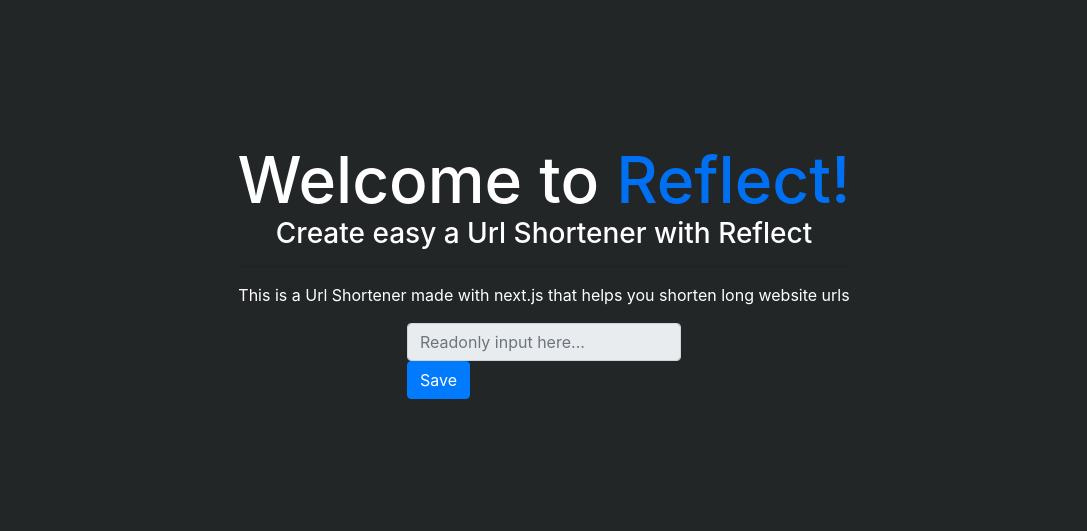
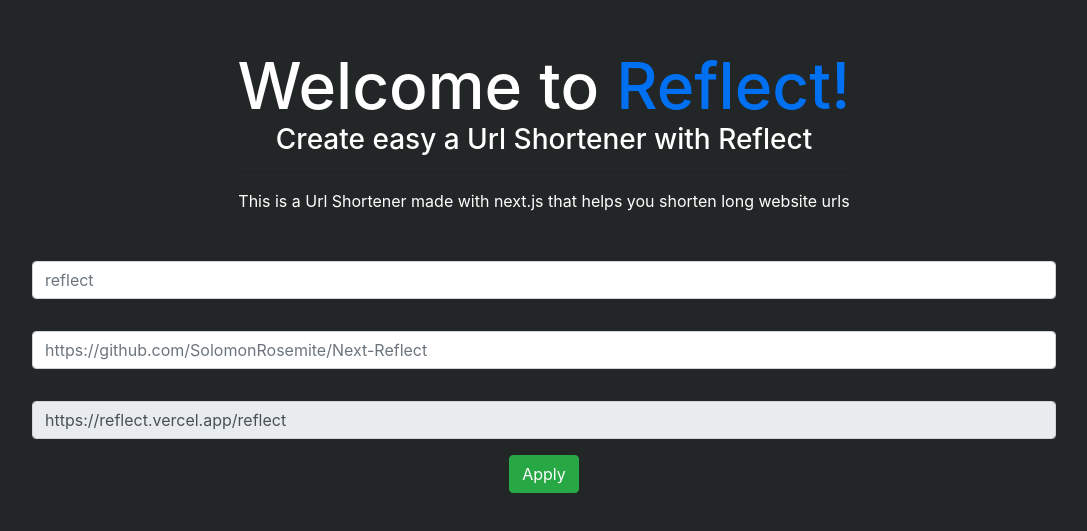
Before and after one commit to SolomonRosemite/Next-Reflect, a Next.js app in the folder client/: page / in a window 1280 px wide. Shown: the part 209-740 px from the top of the page, without its empty margins (96-1183 px from the left). Built offline with nearby package versions, Linux system fonts and the light colour scheme.

Commit message:
Add Server Api to Client

```diff
--- a/client/components/Home.tsx
+++ b/client/components/Home.tsx
@@ -1,25 +1,60 @@
 import "bootstrap/dist/css/bootstrap.min.css";
 
+import React, { ChangeEventHandler, useState } from "react";
 import styles from "../styles/Home.module.scss";
 import { Button, Form } from "react-bootstrap";
-import React from "react";
+
+import fetch from "node-fetch";
+
+const apiUrl = "https://api.rosemite.cf:7001/url";
 
 type Props = {};
 
 const Home = ({}: Props) => {
-  const [open, setOpen] = React.useState(false);
+  const [successful, setSuccessful] = useState(false);
+  const [redirectUrl, setRedirectUrl] = useState(
+    "https://github.com/SolomonRosemite/Next-Reflect"
+  );
+  const [slogan, setSlogan] = useState("reflect");
 
-  const handleClick = () => {
-    setOpen(true);
-  };
+  async function handleApplyClick() {
+    console.log(redirectUrl);
 
-  const handleClose = (event?: React.SyntheticEvent, reason?: string) => {
-    if (reason === "clickaway") {
+    if (!isValidURL(redirectUrl)) {
+      // Todo: Handle
       return;
     }
 
-    setOpen(false);
-  };
+    const requestUrl = `${apiUrl}?slogan=${slogan}&originalUrl=${redirectUrl}`;
+    console.log(requestUrl);
+
+    const result = await fetch(requestUrl, { method: "POST" });
+
+    // Conflict
+    if (result.status == 409) {
+      // Todo: Handle
+      return;
+    }
+
+    if (result.status == 200) {
+      setSuccessful(true);
+      return;
+    }
+
+    // Todo: Handle unexpected
+    console.log(result);
+    console.log(result.status);
+  }
+
+  function isValidURL(url: string) {
+    try {
+      new URL(url);
+    } catch (e) {
+      console.error(e);
+      return false;
+    }
+    return true;
+  }
 
   return (
     <main className={styles.main}>
@@ -38,26 +73,59 @@
           </p>
         </section>
         <section className={styles.inputs}>
-          <div>
-            {/* <TextField color="primary" placeholder="Slogan - Github" /> */}
+          <div className={styles.input}>
+            <Form.Control
+              type="text"
+              style={{ width: "100%" }}
+              placeholder={slogan}
+              onChange={(event) => {
+                setSuccessful(false);
+                setSlogan(event.target.value);
+              }}
+            />
           </div>
-          <div>
-            {/* <TextField placeholder="Original Url - https://github.com/YourUsername" /> */}
+          <div className={styles.input}>
+            <Form.Control
+              type="text"
+              style={{ width: "100%" }}
+              placeholder={
+                redirectUrl ?? "https://github.com/SolomonRosemite/Next-Reflect"
+              }
+              onChange={(event) => {
+                setSuccessful(false);
+                setRedirectUrl(event.target.value);
+              }}
+            />
           </div>
 
-          <div>
+          <div className={styles.input}>
             <Form.Control
               type="text"
-              placeholder="Readonly input here..."
+              style={{ width: "100%" }}
+              value={"https://reflect.vercel.app/" + slogan}
               readOnly
             />
-            {/* <TextField placeholder="Final Url here" /> */}
           </div>
 
-          <div className={styles.submitButtons}>
-            <Button color="primary" onClick={handleClick}>
-              Save
+          <div className={styles.submitButton}>
+            <Button onClick={handleApplyClick} variant="success">
+              Apply
             </Button>
+            {successful ? (
+              <Button
+                style={{ marginLeft: "4em" }}
+                onClick={() => {
+                  navigator.clipboard.writeText(
+                    "https://reflect.vercel.app/" + slogan
+                  );
+                }}
+                variant="primary"
+              >
+                Copy to Clipboard
+              </Button>
+            ) : (
+              <></>
+            )}
             {/* <Snackbar open={open} autoHideDuration={6000} onClose={handleClose}>
               <Alert onClose={handleClose} severity="success">
                 This is a success message!
--- a/client/components/Layout.tsx
+++ b/client/components/Layout.tsx
@@ -15,35 +15,69 @@
   description: string;
 };
 
-const Layout = ({ children, title, props }: Props) => (
+type MetaTag = React.DetailedHTMLProps<
+  React.MetaHTMLAttributes<HTMLMetaElement>,
+  HTMLMetaElement
+>;
+
+const Layout = ({ children, title, props }: Props) => {
+  function getMetaTag(
+    props: SSRProps | undefined,
+    propertyValue: any | undefined,
+    propertyName: string,
+    fallbackValue: string
+  ): MetaTag | undefined {
+    if (!props) {
+      return <meta property={propertyName} content={fallbackValue} />;
+    } else if (!propertyValue) {
+      return undefined;
+    }
+
+    return <meta property={propertyName} content={propertyValue} />;
+  }
+
+  function getTags(
+    props: SSRProps | undefined,
+    title: string | undefined
+  ): (MetaTag | undefined)[] {
+    let tags: (MetaTag | undefined)[] = [];
+
+    tags.push(getMetaTag(props, title, "og:title", "Home | Reflect"));
+    tags.push(
+      getMetaTag(props, props?.url, "og:url", "https://reflect.vercel.app/")
+    );
+    tags.push(getMetaTag(props, props?.site_name, "site_name", "Reflect"));
+    tags.push(
+      getMetaTag(
+        props,
+        props?.description,
+        "og:description",
+        "A Quick and Easy Url Shortener build with next.js"
+      )
+    );
+    tags.push(
+      getMetaTag(
+        props,
+        props?.image,
+        "og:image",
+        "https://reflect.vercel.app/static/images/preview.jpg"
+      )
+    );
+
+    return tags;
+  }
+
+  return (
     <div>
       <Head>
         <title>{title ?? "Home | Reflect"}</title>
         <meta charSet="utf-8" />
-      <meta property="og:title" content={title ?? "Home | Reflect"} />
+        {getTags(props, title).map((item) => item ?? <></>)}
         <meta name="viewport" content="initial-scale=1.0, width=device-width" />
-      <meta
-        property="og:url"
-        content={props?.url ?? "https://reflect.vercel.app/"}
-      />
-      <meta property="og:site_name" content={props?.site_name ?? "Reflect"} />
         <meta property="twitter:card" content="summary_large_image" />
         <meta property="og:locale" content="en_US" />
         <meta property="og:type" content="website" />
         <meta name="twitter:card" content="summary" />
-      <meta
-        property="og:description"
-        content={
-          props?.description ??
-          "A Quick and Easy Url Shortener build with next.js"
-        }
-      />
-      <meta
-        property="og:image"
-        content={
-          props?.image ?? "https://reflect.vercel.app/static/images/preview.jpg"
-        }
-      />
         <link
           rel="stylesheet"
           href="https://fonts.googleapis.com/css?family=Roboto:300,400,500,700&display=swap"
@@ -60,5 +94,6 @@
       {children}
     </div>
   );
+};
 
 export default Layout;
--- a/client/styles/Home.module.scss
+++ b/client/styles/Home.module.scss
@@ -17,7 +17,16 @@
 }
 
 .inputs {
-  // color: red;
+  width: 80vw;
+
+  .input {
+    margin: 2rem 0;
+  }
+}
+
+.submitButton {
+  text-align: center;
+  margin-top: -1rem;
 }
 
 .subTitle {
```
Lines whose indentation alone changed are shown as unchanged.
